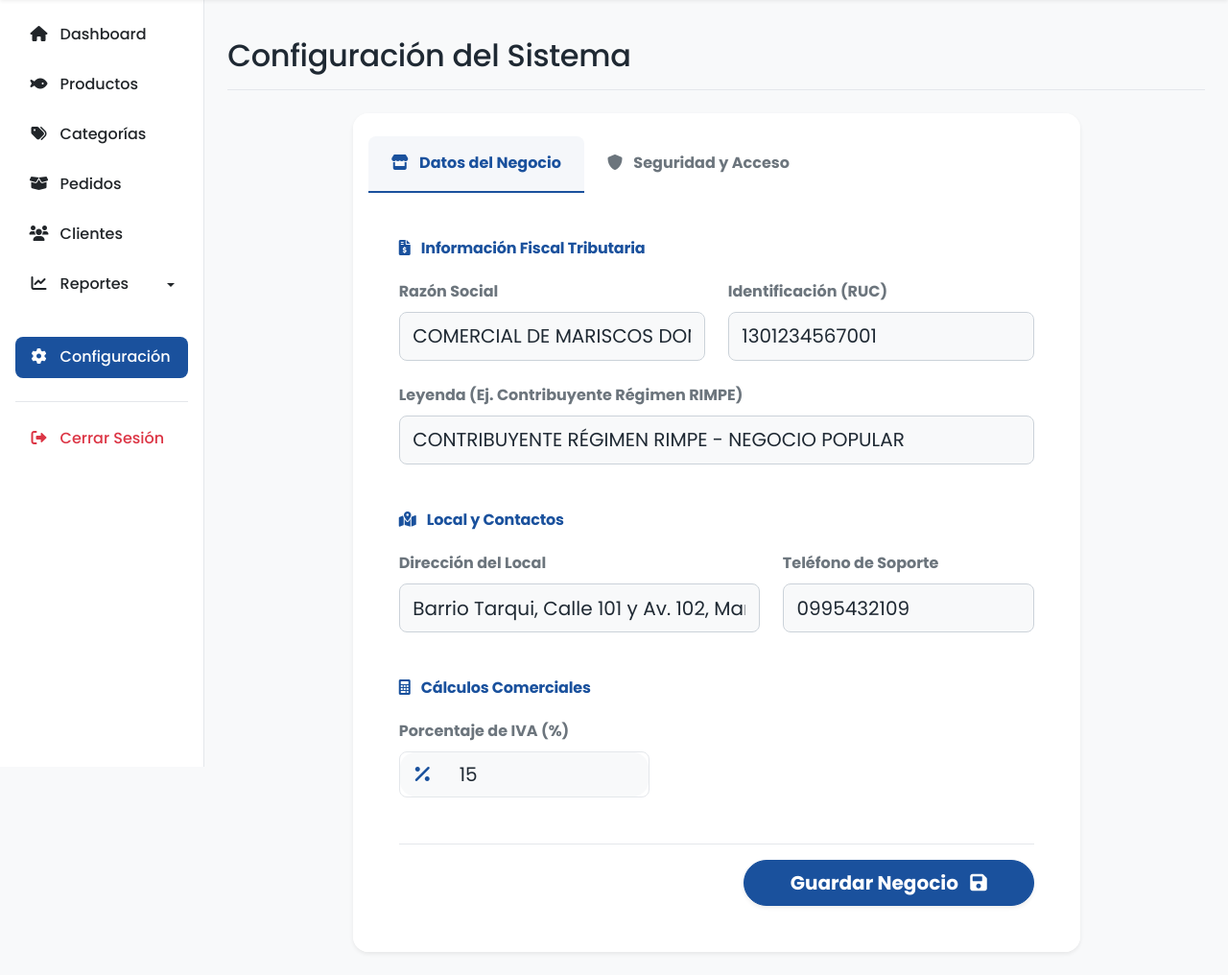
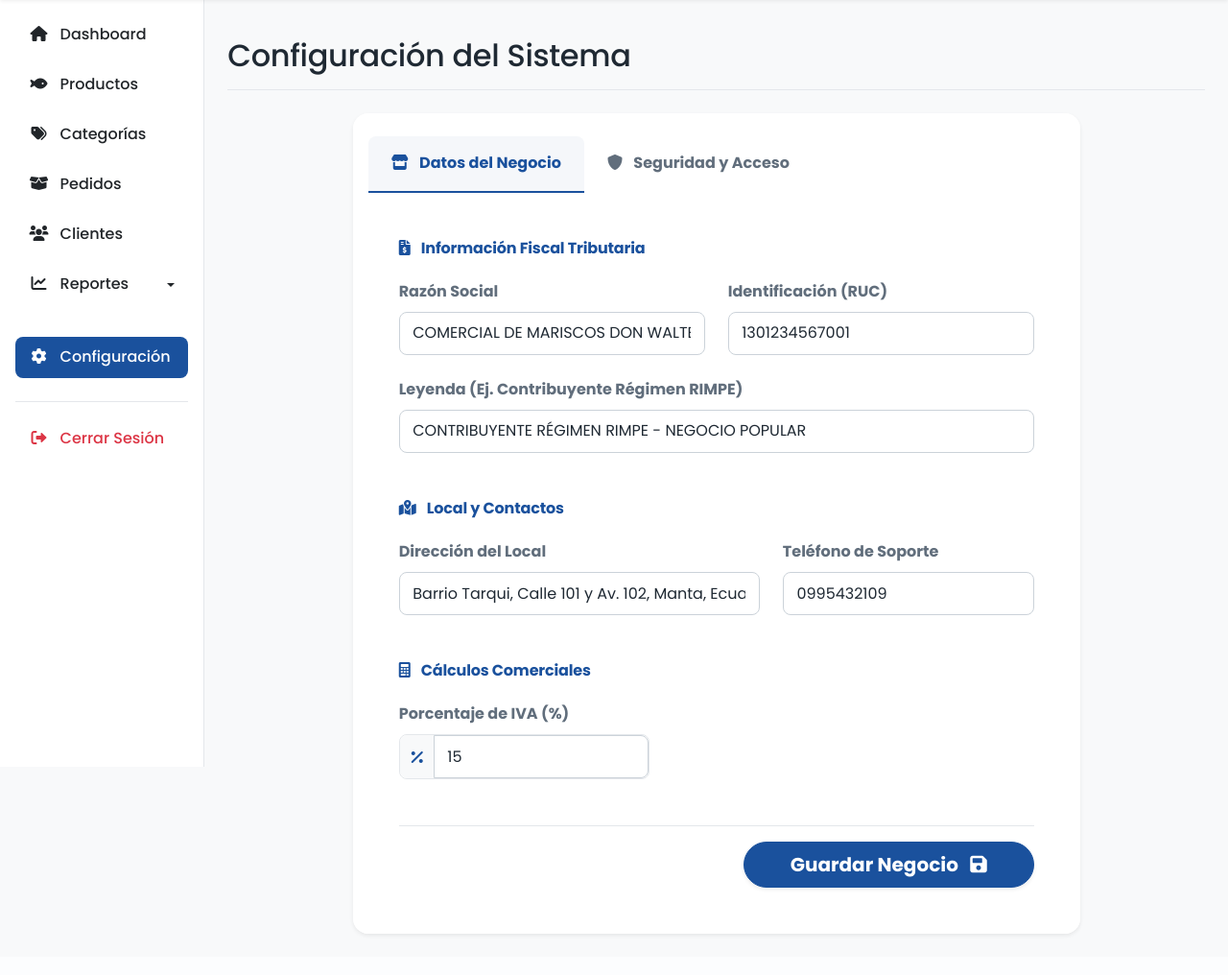
Before and after one commit to alexandervi1/PescaderiaLaravel, a Laravel app: page /admin/configuracion in a window 1280 px wide. Shown: the part 163-1179 px from the top of the page at 96% size. After the commit the page ends 1138 px from the top, so only its background shows below. Run offline with Laravel 9, Linux system fonts and the light colour scheme; a user stored in the database is signed in; data comes from the database, SQL or seed files in the repository; some libraries are stand-ins or nearby versions.

Commit message:
fix(admin): unifica patrones de UI y corrige contrastes AA

```diff
--- a/public/css/style.css
+++ b/public/css/style.css
@@ -28,6 +28,7 @@
 
     /* Semánticos de estado */
     --green-600: #198754;
+    --green-700: #146C43;
     --green-50:  #E7F4EC;
     --amber-700: #B45309;
     --amber-50:  #FFF4E5;
@@ -55,7 +56,7 @@
     --color-text-muted: var(--ink-500);
     --color-text-subtle: var(--ink-300);
 
-    --color-success: var(--green-600);
+    --color-success: var(--green-700);
     --color-success-soft: var(--green-50);
     --color-success-text: #0F5132;
     --color-warning: var(--amber-700);
@@ -105,6 +106,7 @@
     --bs-body-bg: var(--color-page);
     --bs-border-color: var(--color-border);
     --bs-secondary-color: var(--color-text-muted);
+    --bs-secondary-rgb: 97, 110, 124;
     --bs-secondary-bg: var(--color-surface-alt);
     --bs-tertiary-bg: var(--color-surface-alt);
     --bs-heading-color: var(--color-text);
@@ -117,7 +119,7 @@
     --bs-info: var(--color-info);
     --bs-info-rgb: 14, 124, 134;
     --bs-success: var(--color-success);
-    --bs-success-rgb: 25, 135, 84;
+    --bs-success-rgb: 20, 108, 67;
     --bs-danger: var(--color-danger);
     --bs-danger-rgb: 220, 53, 69;
     --bs-warning: var(--color-warning);
@@ -480,7 +504,15 @@ hr {
     border-radius: var(--radius-sm);
     color: var(--color-text);
     background-color: var(--color-surface);
+    font-size: var(--text-md);
+}
+
+.form-control {
     padding: 0.6rem 0.85rem;
+}
+
+.form-select {
+    padding: 0.6rem 2.25rem 0.6rem 0.85rem;
 }
 
 .form-control:focus,
@@ -756,12 +809,7 @@ div.dataTables_wrapper .paginate_button.current {
 .input-group .form-control,
 .input-group .form-select,
 .input-group-text {
-    min-height: 42px;
-}
-
-.form-select {
-    padding-top: 0.5rem;
-    padding-bottom: 0.5rem;
+    min-height: 45px;
 }
 
 .medal-bronze {
--- a/resources/views/admin/configuracion/edit.blade.php
+++ b/resources/views/admin/configuracion/edit.blade.php
@@ -34,15 +34,15 @@
                             <div class="row g-4 mb-5">
                                 <div class="col-md-6">
                                     <label class="form-label fw-bold text-secondary">Razón Social</label>
-                                    <input type="text" class="form-control form-control-lg bg-light" name="negocio_nombre" value="{{ old('negocio_nombre', $configuraciones['negocio_nombre']) }}" required>
+                                    <input type="text" class="form-control" name="negocio_nombre" value="{{ old('negocio_nombre', $configuraciones['negocio_nombre']) }}" required>
                                 </div>
                                 <div class="col-md-6">
                                     <label class="form-label fw-bold text-secondary">Identificación (RUC)</label>
-                                    <input type="text" class="form-control form-control-lg bg-light" name="negocio_ruc" value="{{ old('negocio_ruc', $configuraciones['negocio_ruc']) }}" required>
+                                    <input type="text" class="form-control" name="negocio_ruc" value="{{ old('negocio_ruc', $configuraciones['negocio_ruc']) }}" required>
                                 </div>
                                 <div class="col-md-12">
                                     <label class="form-label fw-bold text-secondary">Leyenda (Ej. Contribuyente Régimen RIMPE)</label>
-                                    <input type="text" class="form-control form-control-lg bg-light" name="negocio_leyenda" value="{{ old('negocio_leyenda', $configuraciones['negocio_leyenda']) }}">
+                                    <input type="text" class="form-control" name="negocio_leyenda" value="{{ old('negocio_leyenda', $configuraciones['negocio_leyenda']) }}">
                                 </div>
                             </div>
 
@@ -50,11 +50,11 @@
                             <div class="row g-4 mb-5">
                                 <div class="col-md-7">
                                     <label class="form-label fw-bold text-secondary">Dirección del Local</label>
-                                    <input type="text" class="form-control form-control-lg bg-light" name="negocio_direccion" value="{{ old('negocio_direccion', $configuraciones['negocio_direccion']) }}" required>
+                                    <input type="text" class="form-control" name="negocio_direccion" value="{{ old('negocio_direccion', $configuraciones['negocio_direccion']) }}" required>
                                 </div>
                                 <div class="col-md-5">
                                     <label class="form-label fw-bold text-secondary">Teléfono de Soporte</label>
-                                    <input type="text" class="form-control form-control-lg bg-light" name="negocio_telefono" value="{{ old('negocio_telefono', $configuraciones['negocio_telefono']) }}" required>
+                                    <input type="text" class="form-control" name="negocio_telefono" value="{{ old('negocio_telefono', $configuraciones['negocio_telefono']) }}" required>
                                 </div>
                             </div>
 
@@ -62,9 +62,9 @@
                             <div class="row g-4 mb-4">
                                 <div class="col-md-5">
                                     <label for="iva_actual" class="form-label fw-bold text-secondary">Porcentaje de IVA (%)</label>
-                                    <div class="input-group input-group-lg border rounded">
+                                    <div class="input-group border rounded">
                                         <span class="input-group-text bg-light border-0"><i class="fas fa-percent text-primary"></i></span>
-                                        <input type="number" step="0.01" min="0" max="100" class="form-control bg-light border-0" id="iva_actual" name="iva_actual" value="{{ old('iva_actual', $configuraciones['iva_actual']) }}" required>
+                                        <input type="number" step="0.01" min="0" max="100" class="form-control" id="iva_actual" name="iva_actual" value="{{ old('iva_actual', $configuraciones['iva_actual']) }}" required>
                                     </div>
                                 </div>
                             </div>
@@ -94,26 +94,26 @@
                             <div class="row g-4">
                                 <div class="col-md-12 mb-2">
                                     <label class="form-label fw-bold text-secondary">Nombre Completo del Administrador</label>
-                                    <div class="input-group input-group-lg border rounded">
+                                    <div class="input-group border rounded">
                                         <span class="input-group-text bg-light border-0"><i class="fas fa-id-badge text-primary"></i></span>
-                                        <input type="text" class="form-control bg-light border-0" name="nombre_completo" value="{{ old('nombre_completo', auth()->user()->nombre_completo) }}" required autocomplete="name">
+                                        <input type="text" class="form-control" name="nombre_completo" value="{{ old('nombre_completo', auth()->user()->nombre_completo) }}" required autocomplete="name">
                                     </div>
                                     <div class="form-text mt-2"><i class="fas fa-info-circle me-1"></i> Este es tu nombre real que verán los clientes en algunas constancias o recibos.</div>
                                 </div>
 
                                 <div class="col-md-6 mb-3">
                                     <label class="form-label fw-bold text-secondary">Nombre de Usuario (Para Iniciar Sesión)</label>
-                                    <div class="input-group input-group-lg border rounded">
+                                    <div class="input-group border rounded">
                                         <span class="input-group-text bg-light border-0"><i class="fas fa-user-shield text-primary"></i></span>
-                                        <input type="text" class="form-control bg-light border-0" name="nombre_usuario" value="{{ old('nombre_usuario', auth()->user()->nombre_usuario) }}" required autocomplete="username">
+                                        <input type="text" class="form-control" name="nombre_usuario" value="{{ old('nombre_usuario', auth()->user()->nombre_usuario) }}" required autocomplete="username">
                                     </div>
                                 </div>
 
                                 <div class="col-md-6 mb-3">
                                     <label class="form-label fw-bold text-secondary">Nueva Contraseña</label>
-                                    <div class="input-group input-group-lg border rounded">
+                                    <div class="input-group border rounded">
                                         <span class="input-group-text bg-light border-0"><i class="fas fa-key text-primary"></i></span>
-                                        <input type="password" class="form-control bg-light border-0" name="password" placeholder="Dejar en blanco para no cambiar" autocomplete="new-password">
+                                        <input type="password" class="form-control" name="password" placeholder="Dejar en blanco para no cambiar" autocomplete="new-password">
                                     </div>
                                     <div class="form-text mt-2"><i class="fas fa-shield-alt me-1"></i> Mínimo 8 caracteres.</div>
                                 </div>
--- a/resources/views/admin/pedidos/show.blade.php
+++ b/resources/views/admin/pedidos/show.blade.php
@@ -36,7 +36,7 @@
                     @method('PUT')
                     <div class="mb-3">
                         <label class="form-label fw-bold small text-muted text-uppercase">Estado Actual</label>
-                        <select name="estado" class="form-select border-0 shadow-sm">
+                        <select name="estado" class="form-select">
                             <option value="Pendiente" {{ $pedido->estado == 'Pendiente' ? 'selected' : '' }}>Pendiente</option>
                             <option value="Enviado" {{ $pedido->estado == 'Enviado' ? 'selected' : '' }}>Enviado</option>
                             <option value="Entregado" {{ $pedido->estado == 'Entregado' ? 'selected' : '' }}>Entregado</option>
--- a/resources/views/admin/productos/create.blade.php
+++ b/resources/views/admin/productos/create.blade.php
@@ -90,7 +90,7 @@
                     <label for="precio" class="form-label fw-bold d-block text-success">Precio (x Un. Venta) *</label>
                      <div class="input-group">
                         <span class="input-group-text bg-success text-white"><i class="fas fa-dollar-sign"></i></span>
-                        <input type="number" step="0.01" min="0" class="form-control border-success" id="precio" name="precio" value="{{ old('precio', $producto->precio ?? '') }}" required placeholder="0.00">
+                        <input type="number" step="0.01" min="0" class="form-control" id="precio" name="precio" value="{{ old('precio', $producto->precio ?? '') }}" required placeholder="0.00">
                     </div>
                 </div>
             </div>
@@ -106,7 +106,7 @@
                 @endif
                 <div class="col-md-{{ isset($producto) && $producto->imagen_url ? '10' : '12' }}">
                     <label for="imagen" class="form-label fw-bold">{{ isset($producto) ? 'Cambiar Imagen (Opcional)' : 'Subir Imagen' }}</label>
-                    <input class="form-control form-control-lg" type="file" id="imagen" name="imagen" accept=".jpg,.jpeg,.png,.gif">
+                    <input class="form-control" type="file" id="imagen" name="imagen" accept=".jpg,.jpeg,.png,.gif">
                     <div class="form-text mt-2"><i class="fas fa-info-circle me-1"></i> Formatos aceptados: JPG, PNG, GIF. Tamaño máximo: 2MB. Una imagen clara ayuda a las ventas.</div>
                 </div>
             </div>
--- a/resources/views/admin/productos/index.blade.php
+++ b/resources/views/admin/productos/index.blade.php
@@ -9,7 +9,11 @@
 @endsection
 
 @section('content')
-<div class="card border-0 shadow-sm contour-xl rounded-4">
+<div class="card border-0 shadow-sm rounded-4">
+    <div class="card-header bg-white py-3 border-bottom d-flex justify-content-between align-items-center">
+        <h5 class="mb-0 fw-bold"><i class="fas fa-fish text-primary me-2"></i> Catálogo de Productos</h5>
+        <span class="badge bg-light text-muted fw-normal">{{ $productos->count() }} {{ \Illuminate\Support\Str::plural('registro', $productos->count()) }}</span>
+    </div>
     <div class="card-body p-4">
         <div class="table-responsive">
             <table class="table table-hover align-middle mb-0 datatable">
--- a/resources/views/admin/reportes/bajo_stock.blade.php
+++ b/resources/views/admin/reportes/bajo_stock.blade.php
@@ -25,7 +25,11 @@
         </div>
     </div>
 
-    <div class="card border-0 shadow-sm contour-xl overflow-hidden rounded-4">
+    <div class="card border-0 shadow-sm rounded-4">
+        <div class="card-header bg-white py-3 border-bottom d-flex justify-content-between align-items-center">
+            <h5 class="mb-0 fw-bold"><i class="fas fa-triangle-exclamation text-danger me-2"></i> Productos Bajo el Umbral</h5>
+            <span class="badge bg-light text-muted fw-normal">{{ $productos->count() }} {{ \Illuminate\Support\Str::plural('registro', $productos->count()) }}</span>
+        </div>
         <div class="card-body p-0">
             <div class="table-responsive">
                 <table class="table table-hover align-middle mb-0">
--- a/resources/views/layouts/admin.blade.php
+++ b/resources/views/layouts/admin.blade.php
@@ -71,7 +71,7 @@
                             </a>
                         </li>
                         <li class="nav-item">
-                            <button class="nav-link rounded dropdown-toggle d-flex align-items-center justify-content-between w-100 border-0 bg-transparent {{ request()->routeIs('admin.reportes.*') ? 'active' : 'text-dark' }}" data-bs-toggle="collapse" data-bs-target="#reportesMenu" aria-expanded="{{ request()->routeIs('admin.reportes.*') ? 'true' : 'false' }}" aria-controls="reportesMenu">
+                            <button class="nav-link rounded dropdown-toggle d-flex align-items-center justify-content-between w-100 border-0 {{ request()->routeIs('admin.reportes.*') ? 'active' : 'text-dark' }}" data-bs-toggle="collapse" data-bs-target="#reportesMenu" aria-expanded="{{ request()->routeIs('admin.reportes.*') ? 'true' : 'false' }}" aria-controls="reportesMenu">
                                 <span><i class="fas fa-chart-line fa-fw me-2"></i> Reportes</span>
                             </button>
                             <div class="collapse overflow-hidden {{ request()->routeIs('admin.reportes.*') ? 'show' : '' }}" id="reportesMenu">
--- a/resources/views/pedidos/show.blade.php
+++ b/resources/views/pedidos/show.blade.php
@@ -100,7 +100,7 @@
 
         <div class="card border-0 shadow-sm rounded-4 bg-primary text-white">
             <div class="card-body text-center p-4">
-                <i class="fas fa-shipping-fast fa-3x mb-3 text-info"></i>
+                <i class="fas fa-shipping-fast fa-3x mb-3 text-brand-soft"></i>
                 <h5>Estado de Envío</h5>
                 <p class="mb-0 opacity-75 small">Nos pondremos en contacto contigo pronto para coordinar la entrega o retiro en el local.</p>
             </div>
```
Also changed, not shown: other parts of public/css/style.css (+45 -2 lines), resources/views/admin/categorias/index.blade.php (+17 -9 lines), resources/views/admin/clientes/index.blade.php (+6 -2 lines), resources/views/admin/dashboard.blade.php (+5 -5 lines), resources/views/admin/pedidos/index.blade.php (+13 -2 lines).
